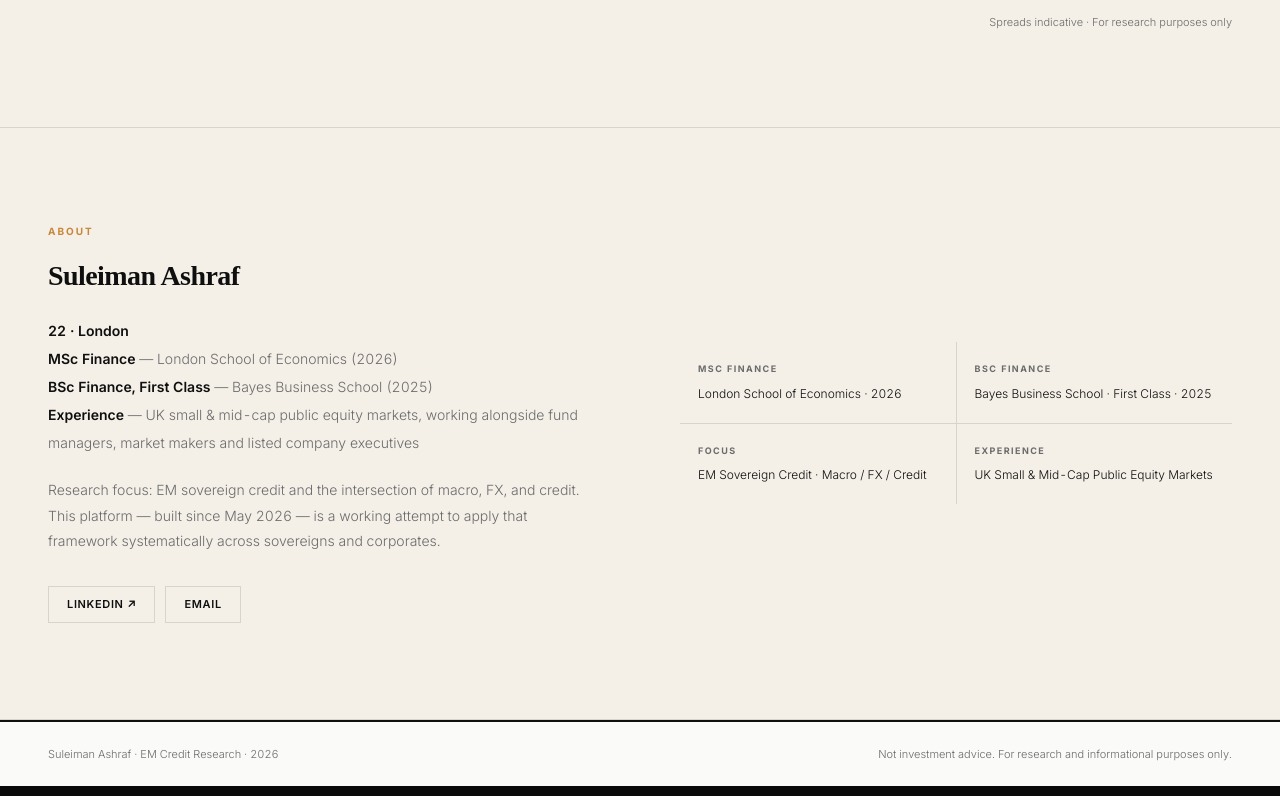
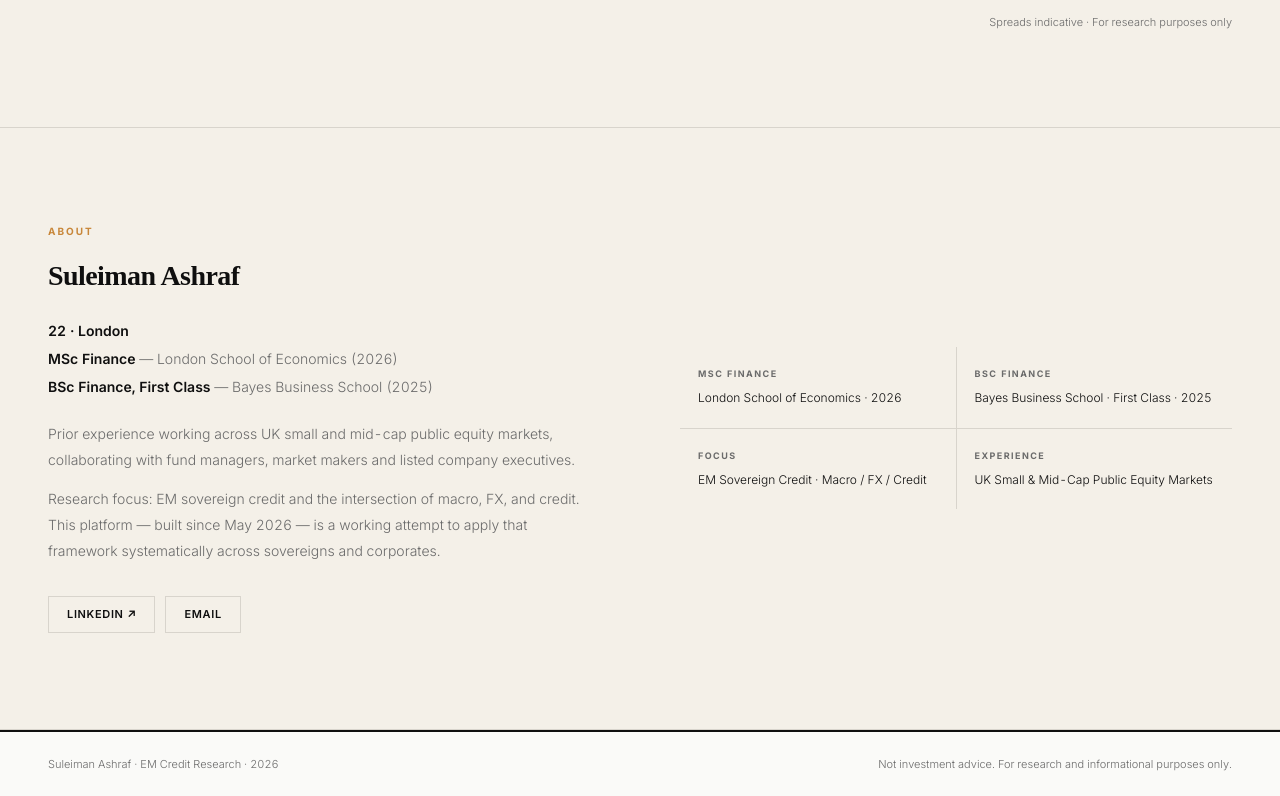
Before and after one commit to pbyv7y6whd-lang/ARI, a Next.js app: page / in a window 1280 px wide. Shown: the part 2066-2862 px from the top of the page. Built offline with nearby package versions, Linux system fonts and the light colour scheme.

Commit message:
Restore experience as separate paragraph

```diff
--- a/app/page.tsx
+++ b/app/page.tsx
@@ -280,8 +280,8 @@ export default function HomePage() {
               <li><span style={{ color:INK, fontWeight:600 }}>22 · London</span></li>
               <li><span style={{ color:INK, fontWeight:600 }}>MSc Finance</span> — London School of Economics (2026)</li>
               <li><span style={{ color:INK, fontWeight:600 }}>BSc Finance, First Class</span> — Bayes Business School (2025)</li>
-              <li><span style={{ color:INK, fontWeight:600 }}>Experience</span> — UK small &amp; mid-cap public equity markets, working alongside fund managers, market makers and listed company executives</li>
             </ul>
+            <p style={{ fontSize:14, color:MUTED, lineHeight:1.85, marginBottom:14 }}>Prior experience working across UK small and mid-cap public equity markets, collaborating with fund managers, market makers and listed company executives.</p>
             <p style={{ fontSize:14, color:MUTED, lineHeight:1.85, marginBottom:32 }}>Research focus: EM sovereign credit and the intersection of macro, FX, and credit. This platform — built since May 2026 — is a working attempt to apply that framework systematically across sovereigns and corporates.</p>
             <div style={{ display:"flex", gap:10 }}>
               <a href="https://www.linkedin.com/in/suleiman-ashraf/" target="_blank" rel="noopener" style={{ fontSize:11, fontWeight:600, letterSpacing:"0.06em", textTransform:"uppercase", border:`1px solid ${RULE}`, padding:"9px 18px", color:INK, textDecoration:"none" }}>LinkedIn ↗</a>
```
